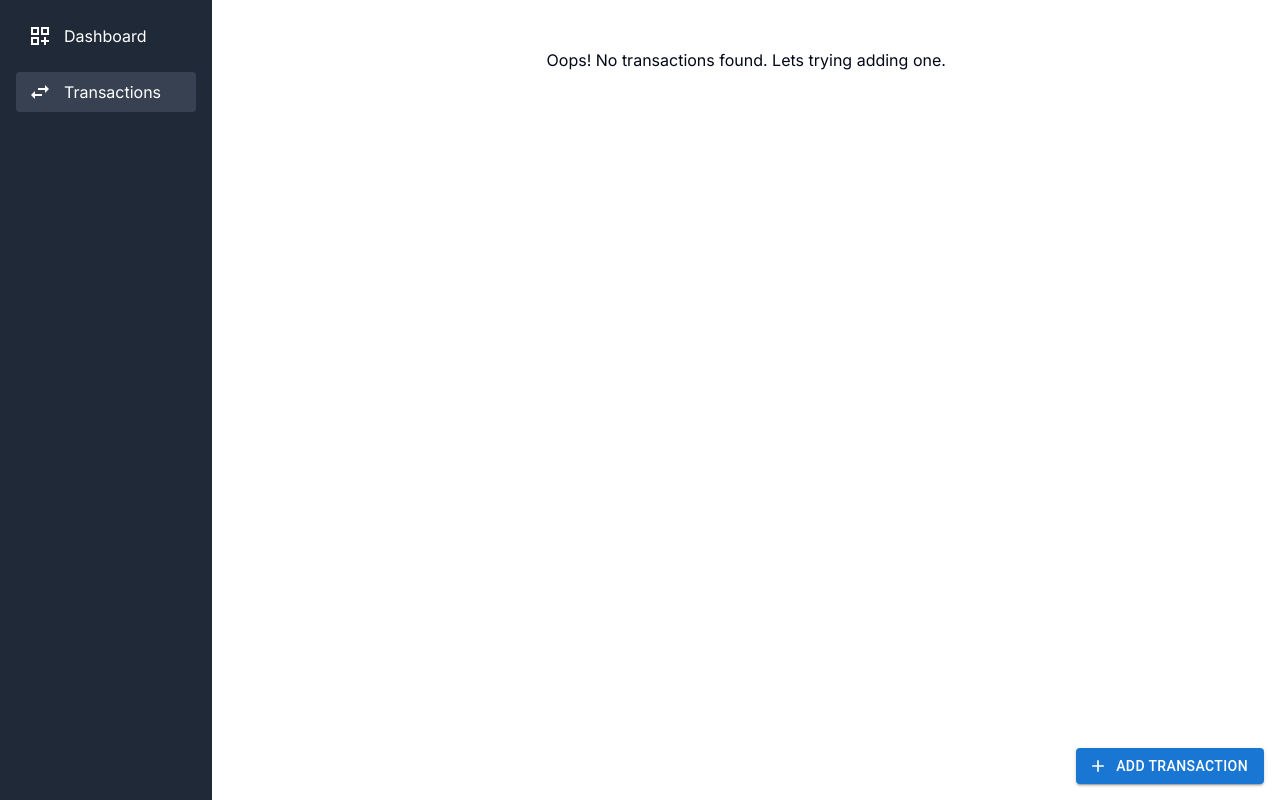
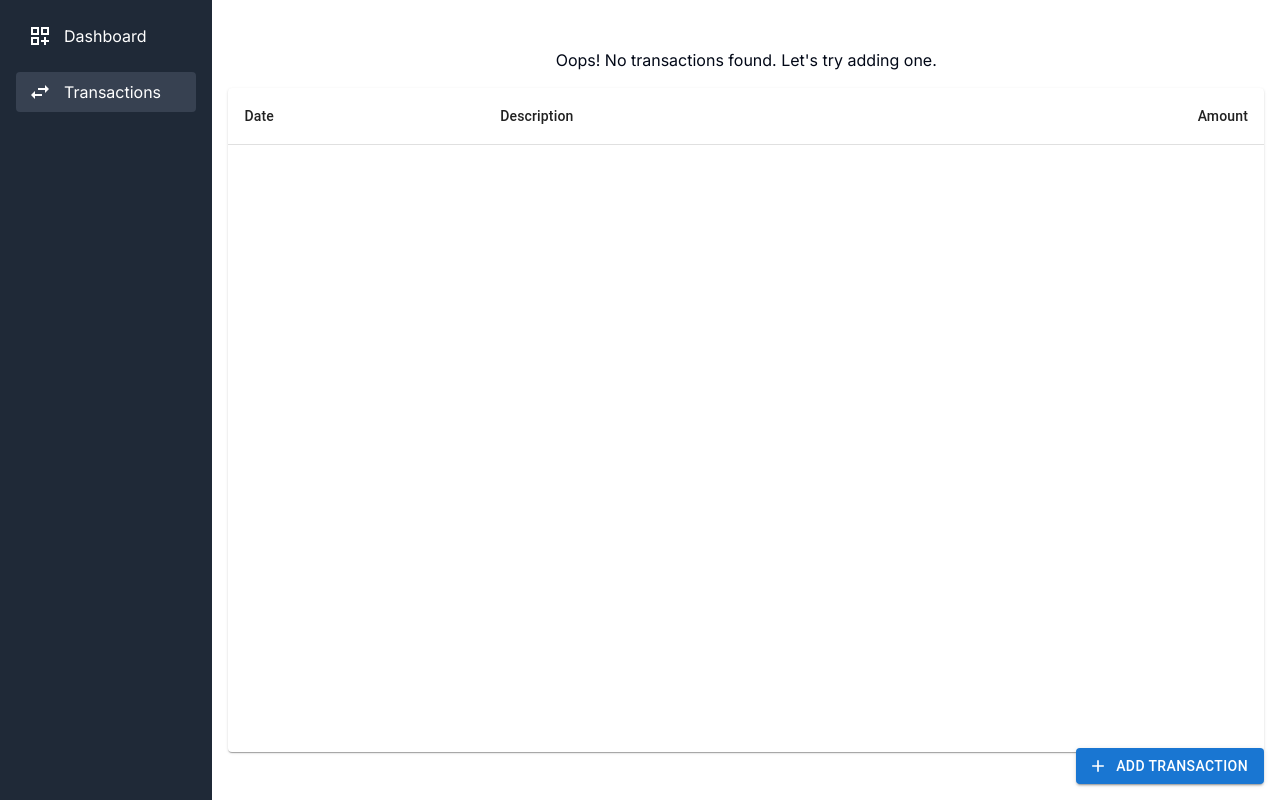
Before and after one commit to rahuljindal1/expense-manager, a Next.js app: page /transactions in a window 1280 px wide. Built offline with nearby package versions, Linux system fonts and the light colour scheme.

Commit message:
chore: show transaction

```diff
--- a/app/transactions/List/index.tsx
+++ b/app/transactions/List/index.tsx
@@ -1,33 +1,42 @@
 "use client";
 
 import React, { useEffect, useState } from "react";
-import { Typography, Box } from "@mui/material";
+import {
+  Box,
+  Table,
+  TableHead,
+  TableBody,
+  TableRow,
+  TableCell,
+  TableContainer,
+  Paper,
+  Tooltip,
+} from "@mui/material";
 import { Transaction } from "@/types/transaction";
 import { truncateString } from "@/lib/utils";
 import Pagination from "@/components/Pagination";
 import { listTransactions } from "@/services/transaction.action";
+import dayjs from "dayjs";
 
 export default function TransactionList() {
   const [transactions, setTransactions] = useState<Transaction[]>([]);
   const [totalCount, setTotalCount] = useState<number>(0);
-
   const [currentPage, setCurrentPage] = useState(1);
 
   const EmptyTransactionsMessage = () => {
     if (transactions.length > 0) {
-      return <></>;
+      return null;
     }
 
     return (
       <Box component={"p"}>
-        Oops! No transactions found. Lets trying adding one.
+        Oops! No transactions found. Let's try adding one.
       </Box>
     );
   };
 
   const fetchTransaction = async () => {
     const { transactions, totalCount } = await listTransactions();
-    console.log(transactions);
     setTransactions(transactions);
     setTotalCount(totalCount);
   };
@@ -39,23 +48,33 @@ export default function TransactionList() {
   return (
     <div className="space-y-4 flex flex-col justify-center items-center w-[100%]">
       <EmptyTransactionsMessage />
-      <div className="w-[100%] h-[100%]">
+      <TableContainer component={Paper} className="w-[100%] h-[100%]">
+        <Table>
+          <TableHead>
+            <TableRow>
+              <TableCell>Date</TableCell>
+              <TableCell>Description</TableCell>
+              <TableCell align="right">Amount</TableCell>
+            </TableRow>
+          </TableHead>
+          <TableBody>
             {transactions.map((transaction) => (
-          <div
-            key={transaction.id}
-            className="flex justify-between items-center p-4 border rounded-md shadow-sm "
-          >
-            <div className="flex flex-col">
-              <Typography variant="subtitle2" className="text-gray-500">
-                {new Date(transaction.transactionDate).toLocaleDateString()}
-              </Typography>
-              <Typography variant="h6" className="font-medium">
-                {truncateString(transaction.description, 20)}
-              </Typography>
-            </div>
-            <Typography
-              variant="h6"
-              className={`font-bold ${
+              <TableRow key={transaction.id}>
+                <TableCell className="w-[20%]">
+                  {dayjs(transaction.transactionDate).format(
+                    "D MMM YYYY, h:mm A"
+                  )}
+                </TableCell>
+                <TableCell className="w-[80%]">
+                  <Tooltip title={transaction.description}>
+                    <Box component={"p"}>
+                      {truncateString(transaction.description, 60)}
+                    </Box>
+                  </Tooltip>
+                </TableCell>
+                <TableCell
+                  align="right"
+                  className={`font-bold w-[20%] ${
                     transaction.transactionType === "Expense"
                       ? "text-red-500"
                       : "text-green-500"
@@ -64,10 +83,12 @@ export default function TransactionList() {
                   {transaction.transactionType === "Expense"
                     ? `- ₹${transaction.amount}`
                     : `+ ₹${transaction.amount}`}
-            </Typography>
-          </div>
+                </TableCell>
+              </TableRow>
             ))}
-      </div>
+          </TableBody>
+        </Table>
+      </TableContainer>
       <Pagination
         currentPage={currentPage}
         totalCount={Number(totalCount)}
```
Lines whose indentation alone changed are shown as unchanged.
